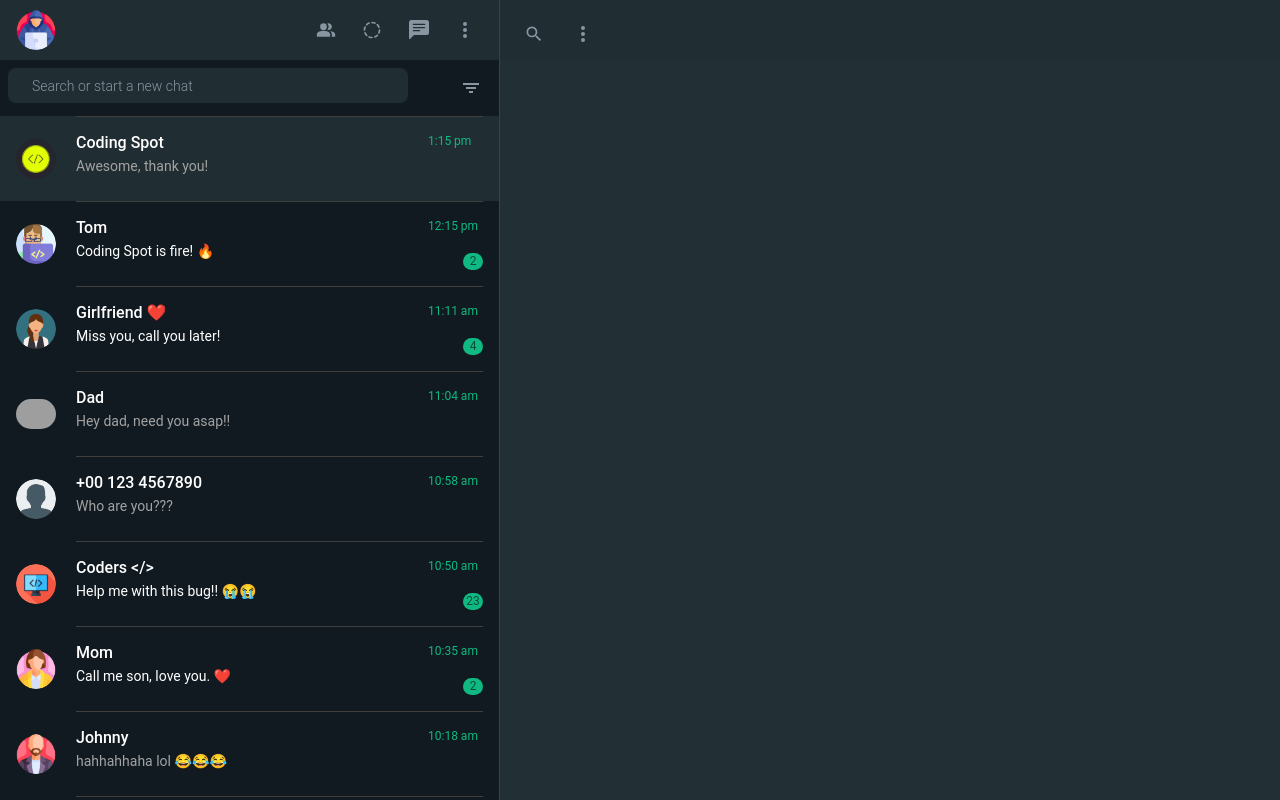
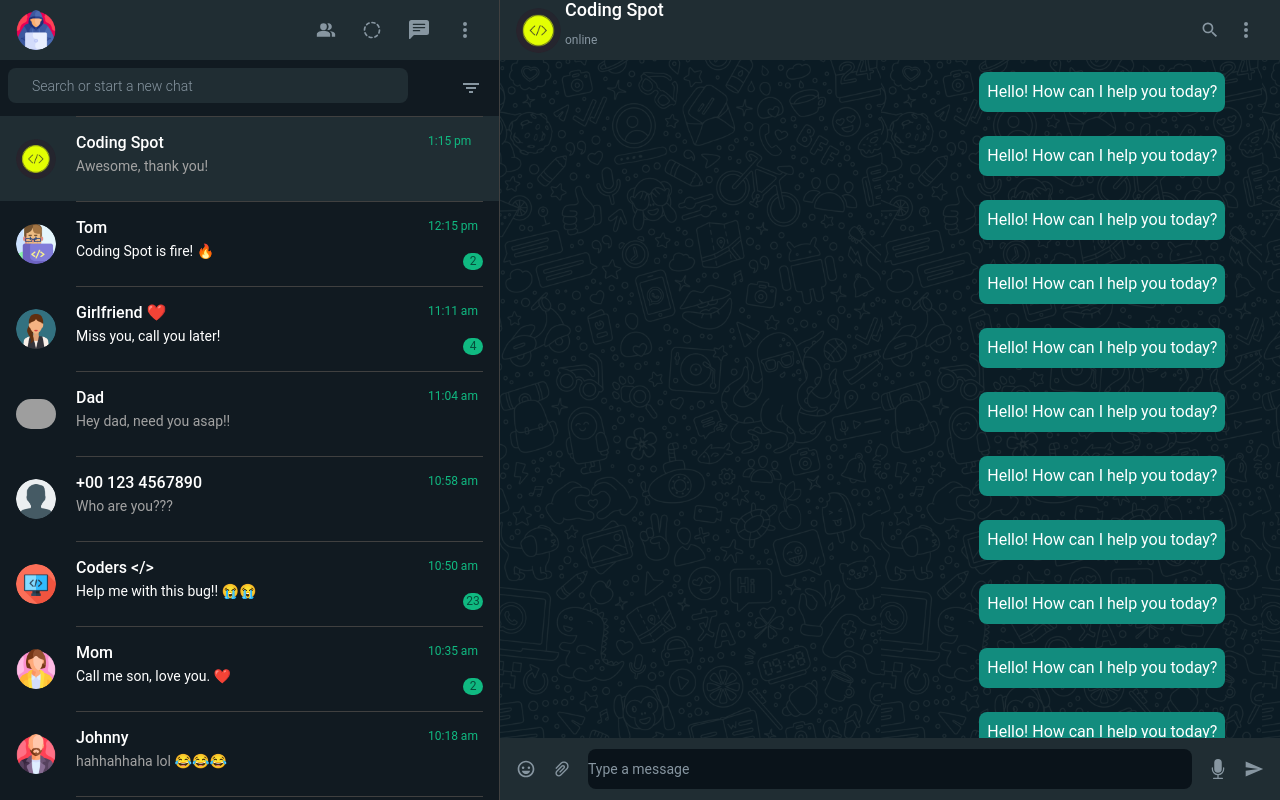
Before and after one commit to eysacakil/WhatxApp, a React (Create React App) app in the folder frontend/: page / in a window 1280 px wide. Built offline with nearby package versions, Linux system fonts and the light colour scheme; grey boxes are pictures that could not be loaded.

Commit message:
chatdetails eklendi

```diff
--- a/frontend/package.json
+++ b/frontend/package.json
@@ -1,5 +1,5 @@
 {
-  "name": "whatsapp-clone-frontend",
+  "name": "frontend",
   "version": "0.1.0",
   "private": true,
   "dependencies": {
@@ -11,7 +11,7 @@
     "react-bootstrap": "^2.10.2",
     "react-dom": "^18.3.1",
     "react-icons": "^5.2.1",
-    "react-scripts": "5.0.1",
+    "react-scripts": "^5.0.1",
     "web-vitals": "^2.1.4"
   },
   "scripts": {
--- a/frontend/src/components/ChatDetails.jsx
+++ b/frontend/src/components/ChatDetails.jsx
@@ -1,28 +1,76 @@
-import React, {useState, useEffect, useRef} from 'react';
-import RoundedBtb from './Common/RoundedBtn';
-import { MdSearch } from 'react-icons/md';
-import { HiDotsVertical } from 'react-icons/hi';
+import React, { useState } from "react";
+import RoundedBtn from "./Common/RoundedBtn";
+import { messagesData } from "../data/whatsapp";
+import { MdSearch, MdSend } from "react-icons/md";
+import { HiDotsVertical } from "react-icons/hi";
+import { cs1 } from "../assets/whatsapp";
+import { BiHappy } from "react-icons/bi";
+import { AiOutlinePaperClip } from "react-icons/ai";
+import { BsFillMicFill } from "react-icons/bs";
+import { ReceivedMessage, SentMessage } from './Messages';
 
 function ChatDetails() {
+  const [messages, setMessages] = useState(messagesData);
   return (
-    // Chatdetail main container
-    <div className='flex flex-col h-screen'>
-      {/* Contact nav */}
-      <div className='flex justify-between bg-[#202d33] h-[60px] p-3'>
-        {/* Contact info */}
-
-        {/* Buttons */}
-        <div className='flex justify-between item-center w-[85px]'>
-          <RoundedBtb icon={<MdSearch />}/>
-          <RoundedBtb icon={<HiDotsVertical />}/>
+    <div className="flex flex-col h-screen">
+      {/* Header Section */}
+      <div className="flex justify-between bg-[#202d33] h-[60px] p-3">
+        <div className="flex items-center">
+          {/* Profile Picture and Status */}
+          <img
+            src={cs1}
+            alt="profile_picture"
+            className="rounded-full w-[45px] h-[45px] mr-1 cursor-pointer"
+          />
+          <div className="flex flex-col">
+            <h1 className="text-white font-medium text-lg">Coding Spot</h1>
+            <p className="text-[#8796a1] text-xs">online</p>
+          </div>
+        </div>
+        {/* Search and Options Buttons */}
+        <div className="flex justify-end items-center w-[85px]">
+          <RoundedBtn icon={<MdSearch />} />
+          <RoundedBtn icon={<HiDotsVertical />} />
         </div>
       </div>
 
-      {/* Messages section */}
+      {/* Chat Messages Section */}
+      <div
+        className="bg-[#0a131a] bg-[url('assets/images/bg.webp')] bg-contain overflow-y-scroll h-full"
+        style={{ padding: "12px 7%" }}
+      >
+        {/* Chat messages will go here */}
+        {messages.map((message, index) =>
+          message.isReceived ? (
+            <ReceivedMessage key={index} message={message.message} />
+          ) : (
+            <SentMessage key={index} message={message.message} />
+          )
+        )}
+      </div>
 
-      {/* Bottom section */}
+      {/* Message Input Section */}
+      <div className="flex items-center bg-[#202d33] w-full h-[70px] p-2">
+        {/* Emoji Button */}
+        <RoundedBtn icon={<BiHappy />} />
+        <span className="mr-2">
+          {/* Attach File Button */}
+          <RoundedBtn icon={<AiOutlinePaperClip />} />
+        </span>
+        {/* Message Input Field */}
+        <input
+          type="text"
+          placeholder="Type a message"
+          className="placeholder:text-[#8796a1] w-full h-[40px] bg-[#0a131a] rounded-lg text-sm border-none outline-none text-white"
+        />
+        <span className="ml-2 flex items-center">
+          {/* Mic and Send Buttons */}
+          <RoundedBtn icon={<BsFillMicFill />} />
+          <RoundedBtn icon={<MdSend />} />
+        </span>
+      </div>
     </div>
-  )
+  );
 }
 
-export default ChatDetails
+export default ChatDetails;
--- /dev/null
+++ b/frontend/src/components/Messages.jsx
@@ -0,0 +1,17 @@
+import React from 'react';
+
+export const ReceivedMessage = ({ message }) => (
+  <div className="flex mb-4">
+    <div className="bg-[#202d33] text-white p-2 rounded-lg">
+      Hello! How can I help you today?
+    </div>
+  </div>
+);
+
+export const SentMessage = ({ message }) => (
+  <div className="flex justify-end mb-4">
+    <div className="bg-[#128c7e] text-white p-2 rounded-lg">
+     Hello! How can I help you today?
+    </div>
+  </div>
+);
```
Also changed, not shown: frontend/src/components/Chat.jsx (+22 -19 lines), 1 other file (tests, documents, lock files or other folders).
